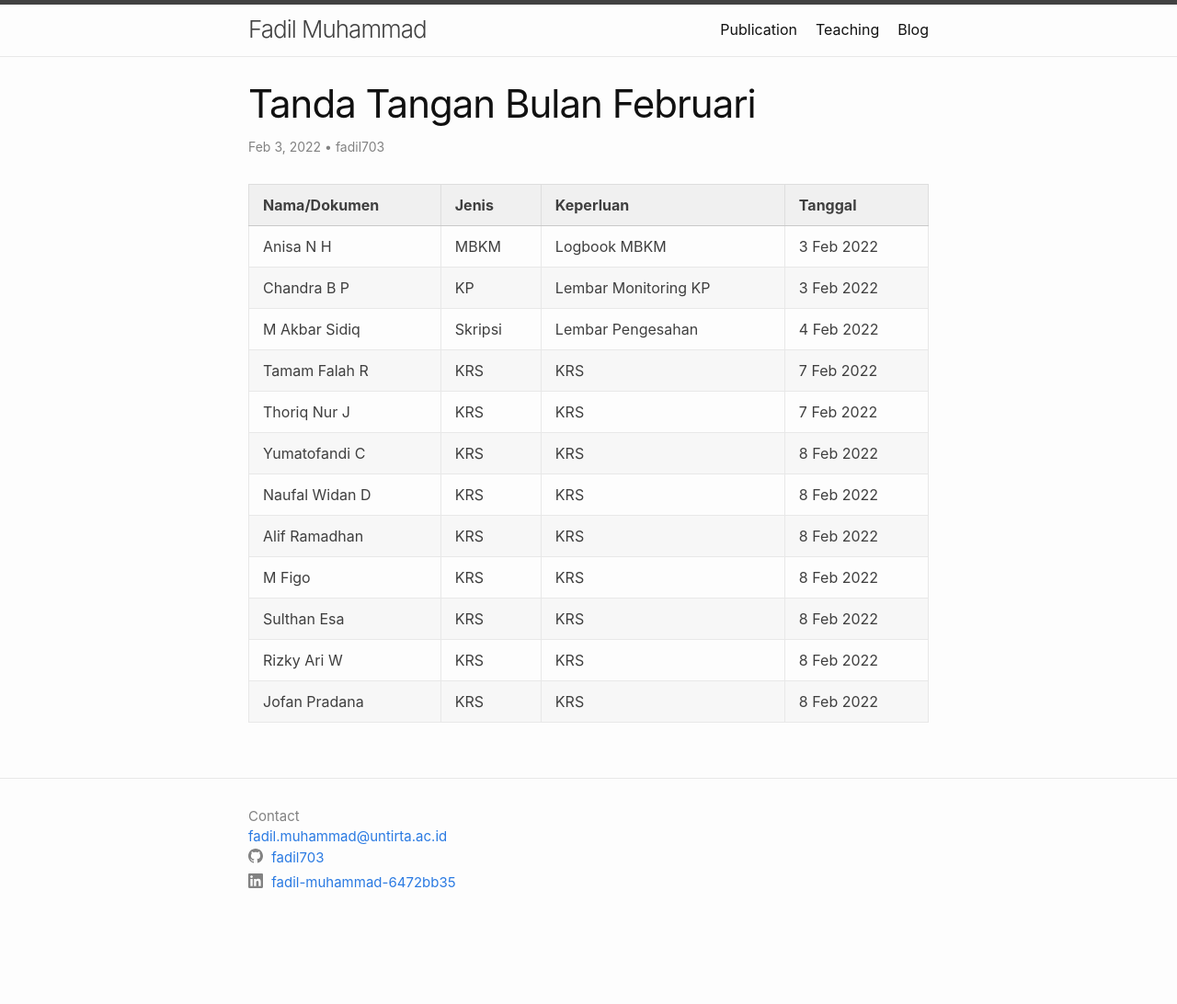
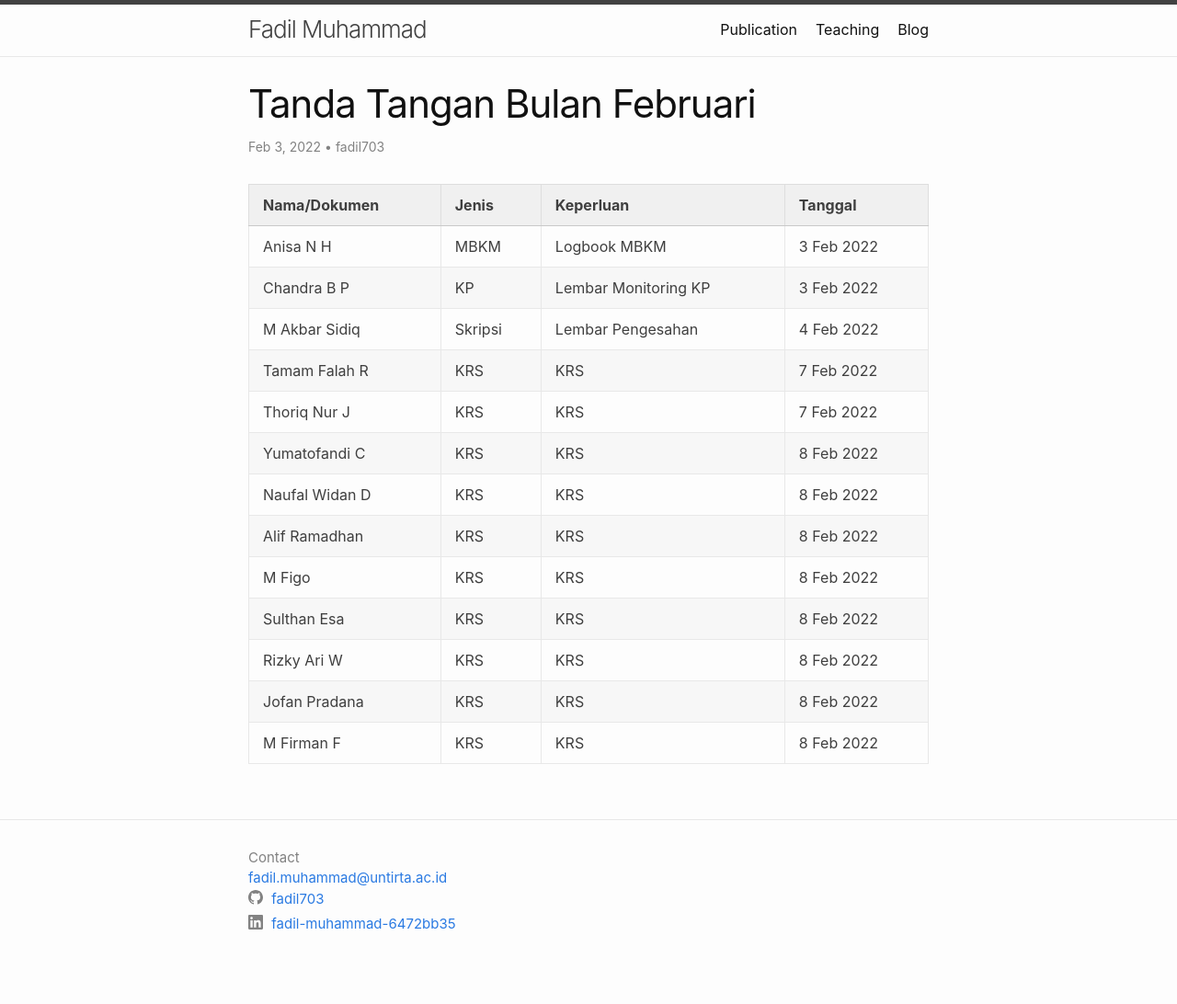
Before and after one commit to fadil703/fadil703.github.io, a Jekyll site: the page built from _posts/2022-02-03-february-signature.markdown, in a window 1280 px wide. Shown: the whole page at 92% size. Built offline with Jekyll 4.4.1, drawn with Linux system fonts in a browser that asks for light colours; before the commit the page ends 1047 px from its top, so only the background shows below that.

Commit message:
Update 2022-02-03-february-signature.markdown
add firman

```diff
--- a/_posts/2022-02-03-february-signature.markdown
+++ b/_posts/2022-02-03-february-signature.markdown
@@ -20,3 +20,4 @@ author: "fadil703"
 | Sulthan Esa | KRS | KRS | 8 Feb 2022  |
 | Rizky Ari W | KRS | KRS | 8 Feb 2022  |
 | Jofan Pradana | KRS | KRS | 8 Feb 2022  |
+| M Firman F | KRS | KRS | 8 Feb 2022  |
```
